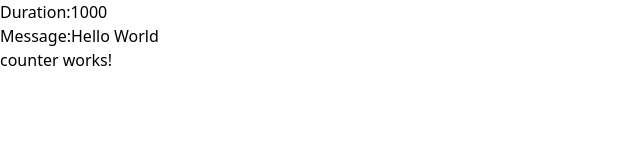
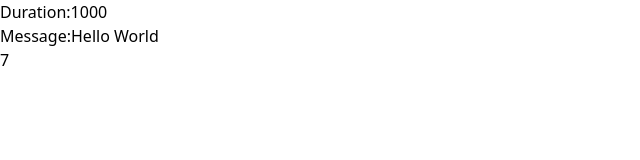
Before and after one commit to Jduk385/CursoAngular17StoreApp, an Angular app: page /about in a window 1280 px wide. Shown: the top 160 px of the page, without its empty margins (0-640 px from the left). Built offline with nearby package versions, Linux system fonts and the light colour scheme.

Commit message:
Evitando memory leaks con ngDestroy (fugas de memoria)

```diff
--- a/src/app/domains/shared/components/counter/counter.component.html
+++ b/src/app/domains/shared/components/counter/counter.component.html
@@ -1 +1 @@
-<p>counter works!</p>
+<p>{{counter()}}</p>
--- a/src/app/domains/shared/components/counter/counter.component.ts
+++ b/src/app/domains/shared/components/counter/counter.component.ts
@@ -1,4 +1,4 @@
-import { Component, Input, SimpleChanges } from '@angular/core';
+import { Component, Input, SimpleChanges, signal } from '@angular/core';
 
 @Component({
   selector: 'app-counter',
@@ -10,6 +10,8 @@
 export class CounterComponent {
   @Input({ required: true }) duration = 0;
   @Input({ required: true }) message = '';
+  counter = signal(0);
+  counterRef: number | undefined;
 
   constructor() {
     //NO ASYNC CALLS IN CONSTRUCTOR
@@ -36,6 +38,10 @@
     console.log('-'.repeat(10));
     console.log('Duration:', this.duration);
     console.log('Message:', this.message);
+    this.counterRef = window.setInterval(() => {
+      console.log('run interval');
+      this.counter.update(statePrev => statePrev +1);
+    }, 1000)
   }
 
   ngAfterViewInit() {
@@ -49,6 +55,7 @@
 
     console.log('ngOnDestroy called');
     console.log('-'.repeat(10));
+    window.clearInterval(this.counterRef);
 
   }
 
```
